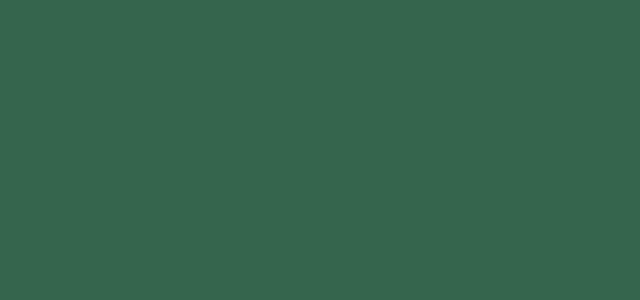
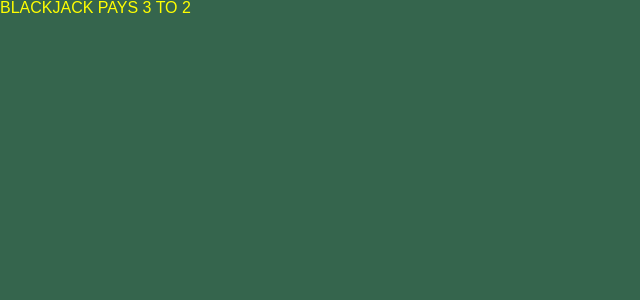
Before and after one commit to theresamclaird/blackjack, a React (Create React App) app: page / in a window 1280 px wide. Shown: the top 300 px of the page, without its empty margins (0-640 px from the left). Built offline with nearby package versions, Linux system fonts and the light colour scheme.

Commit message:
adds Table, Text components and theme

```diff
--- a/src/App.js
+++ b/src/App.js
@@ -1,13 +1,16 @@
 import React from 'react';
 import { ThemeProvider } from '@emotion/react';
 import theme from './theme';
+import Text from './components/Text';
 import { Table } from './components/Table';
 
 function App() {
   return (
     <div className="App">
       <ThemeProvider theme={theme}>
-        <Table />
+        <Table>
+          <Text sx={{ color: 'yellow', textTransform: 'uppercase' }}>Blackjack pays 3 to 2</Text>
+        </Table>
       </ThemeProvider>
     </div>
   );
--- a/src/components/Table/Table.jsx
+++ b/src/components/Table/Table.jsx
@@ -1,10 +1,10 @@
 import React from 'react';
 import Box from '../Box';
 
-const Table = () => {
+const Table = ({ children }) => {
     return (
         <Box sx={{ bg: 'feltGreen', width: '100vw', height: '100vh' }}>
-
+            {children}
         </Box>
     );
 };
--- /dev/null
+++ b/src/components/Text/Text.jsx
@@ -0,0 +1,33 @@
+import React, { forwardRef } from 'react';
+import PropTypes from 'prop-types';
+import Box from '../Box';
+
+const Text = forwardRef(({
+    as, sx, children, ...props
+}, ref) => (
+    <Box
+        as={as}
+        ref={ref}
+        tx="text"
+        sx={{
+            fontFamily: 'default',
+            ...sx
+        }}
+        {...props}
+    >
+        {children}
+    </Box>
+));
+
+Text.defaultProps = {
+    as: 'p',
+    sx: {},
+};
+
+Text.propTypes = {
+    as: PropTypes.string,
+    sx: PropTypes.objectOf(PropTypes.any),
+    children: PropTypes.oneOfType([PropTypes.node, PropTypes.string]).isRequired,
+};
+
+export default Text;
--- /dev/null
+++ b/src/components/Text/index.js
@@ -0,0 +1,3 @@
+import Text from './Text';
+
+export { Text, Text as default };
--- a/src/theme.js
+++ b/src/theme.js
@@ -1,5 +1,6 @@
 const colors = {
     feltGreen: '#35654d',
+    yellow: '#ffff00',
 }
 
 const space = [0, 4, 8, 16, 32, 64, 128, 256];
@@ -7,7 +8,19 @@ space.sm = space[2];
 space.md = space[3];
 space.lg = space[4];
 
+const fonts = {
+    default: 'Arial, Helvetica, sans-serif',
+};
+
+const textVariants = {
+    yellow: {
+        color: 'yellow',
+        textTransform: 'uppercase',
+    },
+};
+
 export default {
     colors,
     space,
+    fonts,
 };
```
